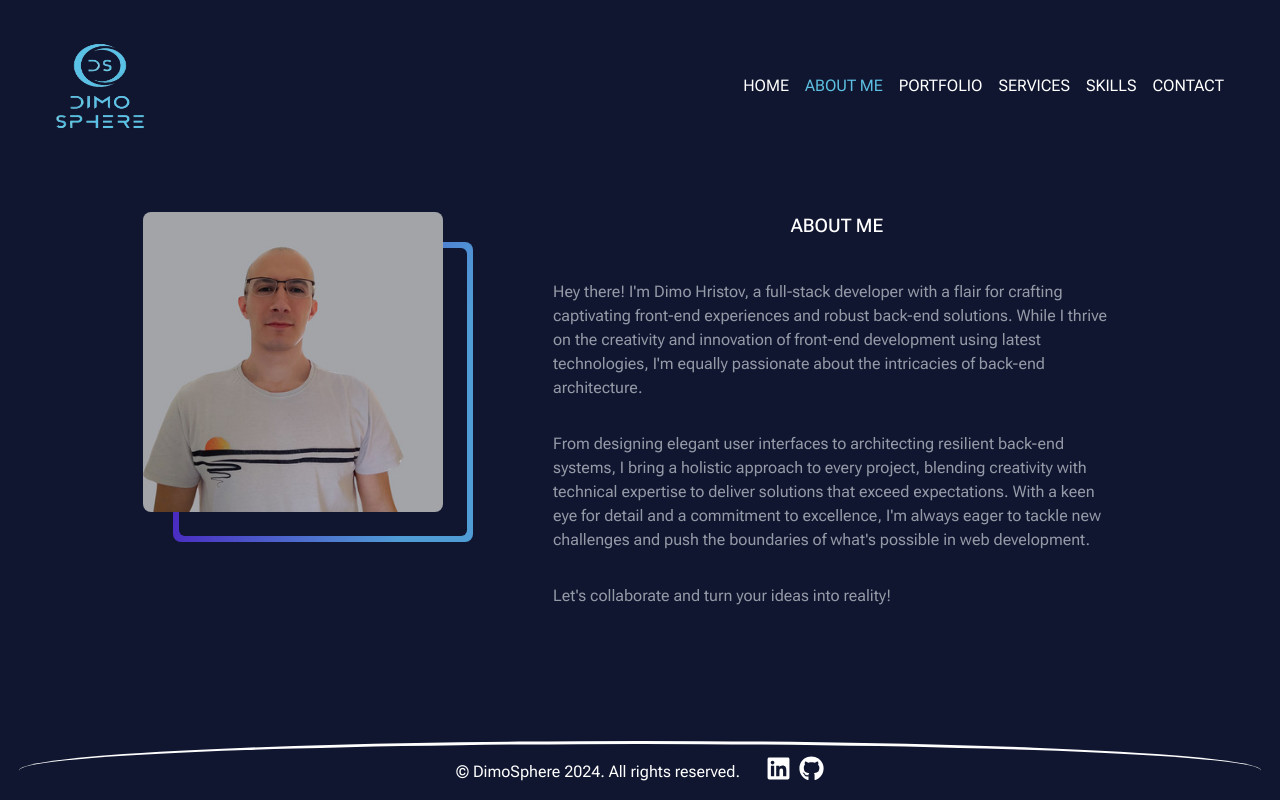
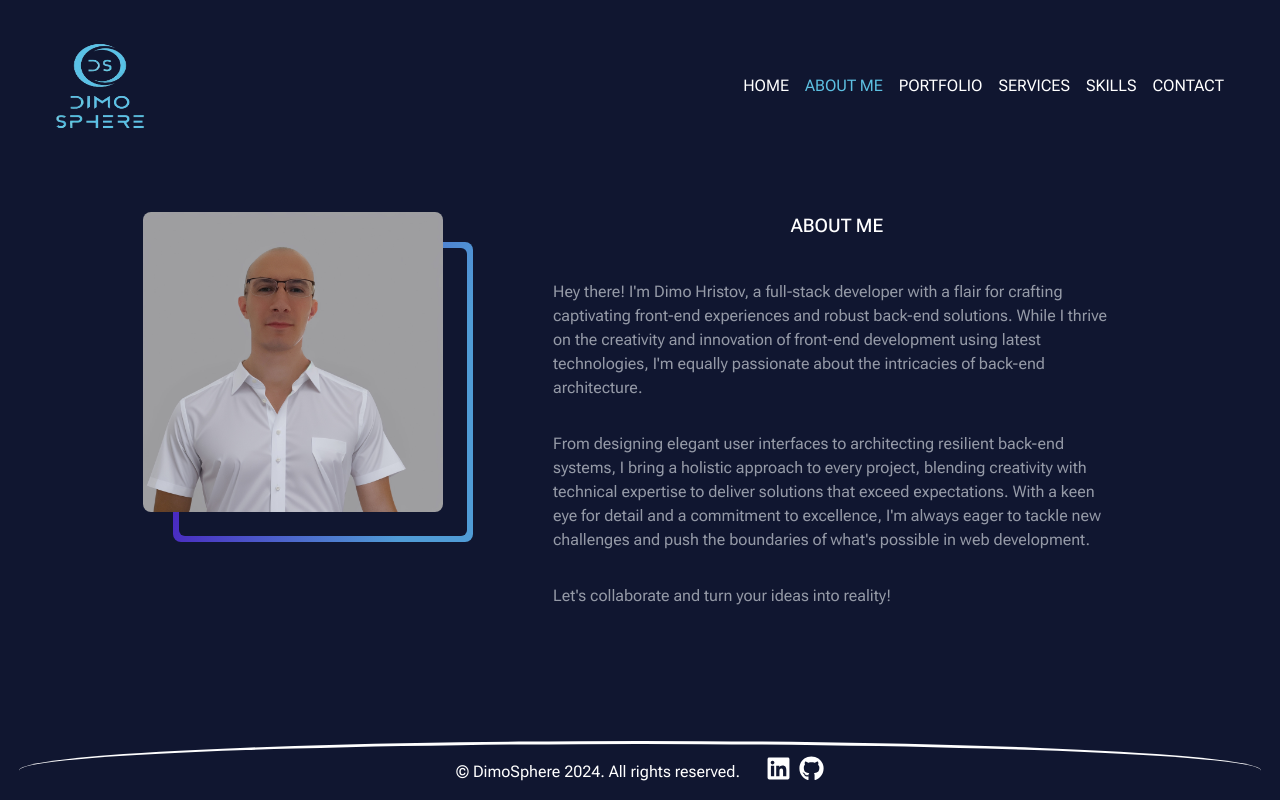
Before and after one commit to Dimo-Hristov/Personal-app, a Next.js app: page /about in a window 1280 px wide. Built offline with nearby package versions, Linux system fonts and the light colour scheme.

Commit message:
change profile image

```diff
--- a/src/app/about/page.tsx
+++ b/src/app/about/page.tsx
@@ -9,7 +9,7 @@ const About = () => {
           <div className={styles.border}>
             <div className={styles.filler}></div>
           </div>
-          <Image src={"/images/profile-350x350.jpg"} alt="Logo" fill />
+          <Image src={"/images/profile-shirt.jpg"} alt="Logo" fill />
         </div>
 
         <article className={styles.info}>
```
Also changed, not shown: public/images/profile-350x350.jpg (deleted), public/images/profile-shirt.jpg (added).
